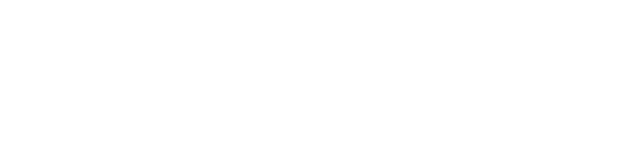
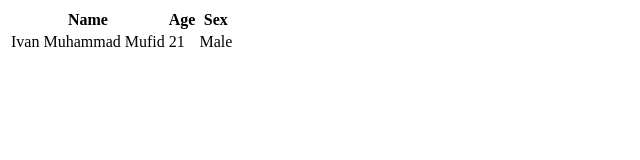
Before and after one commit to ivanmufid298/lat_1, a plain HTML site: page index.html in a window 1280 px wide. Shown: the whole page, without its empty margins (0-640 px from the left). Drawn offline with Linux system fonts and the light colour scheme.

Commit message:
Add Table

```diff
--- a/index.html
+++ b/index.html
@@ -7,5 +7,17 @@
     <title>Starter Index</title>
 </head>
 <body>
+    <table>
+        <tr>
+          <th>Name</th>
+          <th>Age</th>
+          <th>Sex</th>
+        </tr>
+        <tr>
+          <td>Ivan Muhammad Mufid</td>
+          <td>21</td>
+          <td>Male</td>
+        </tr>
+      </table>
 </body>
 </html>
```
